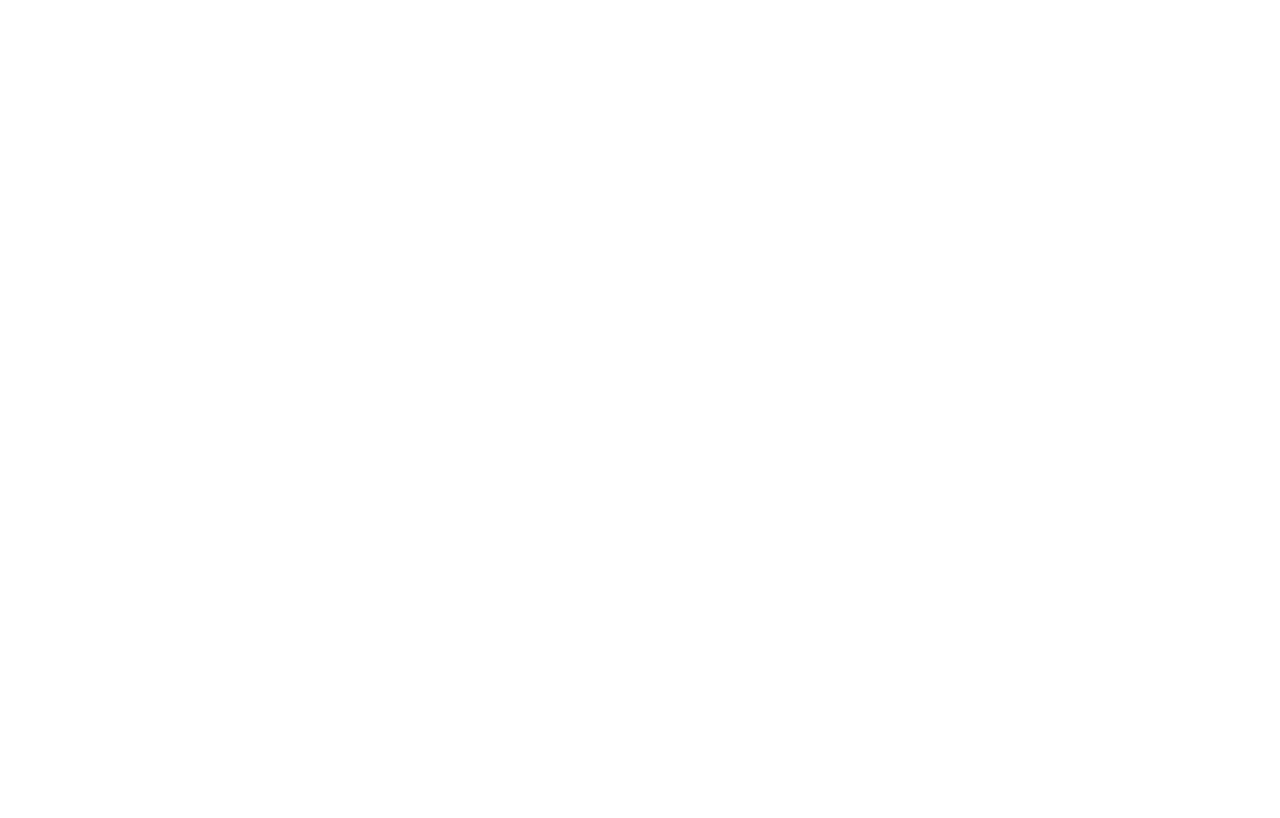
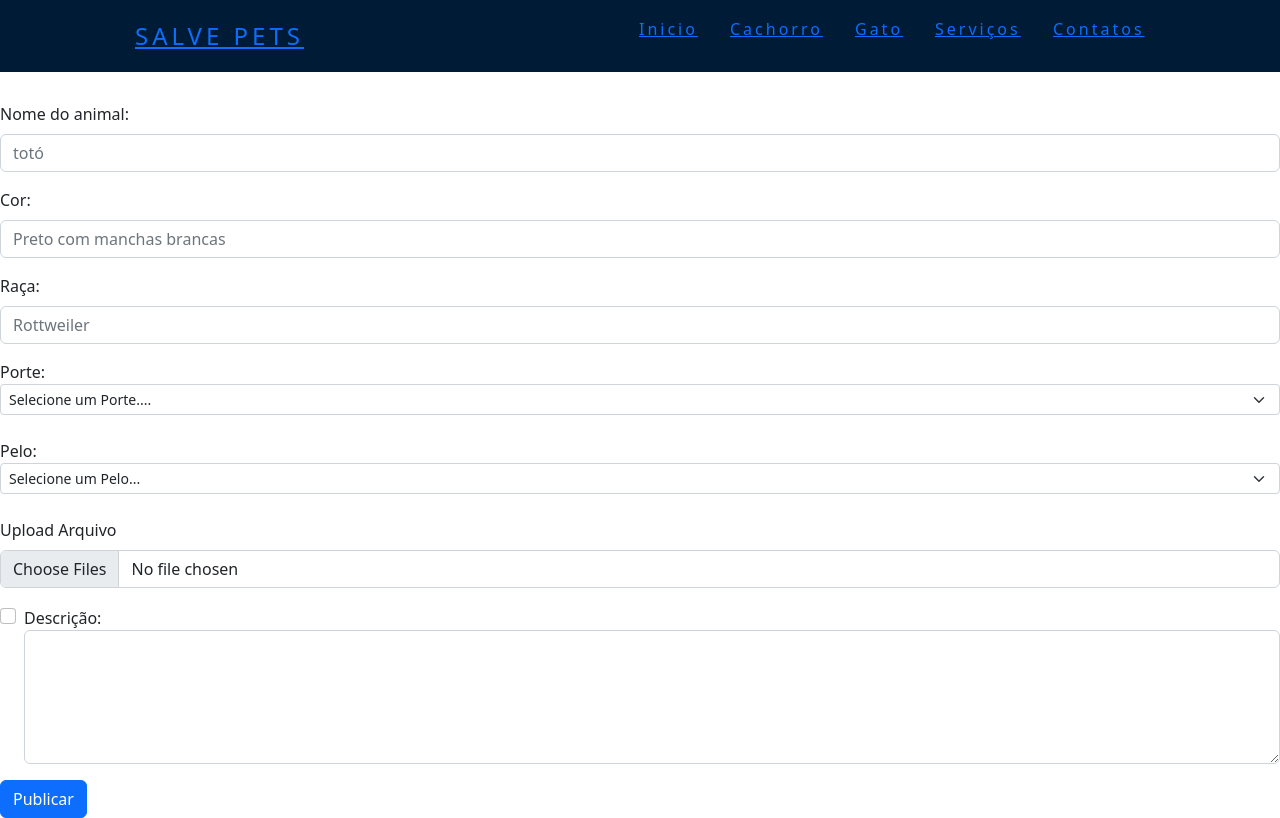
Before and after one commit to GuilhermeFriedrichS/Salve-Pet-Front, a React (Create React App) app: page /form in a window 1280 px wide. Before the commit this address had no page. Built offline with nearby package versions, Linux system fonts and the light colour scheme.

Commit message:
feat: creating animal form page

```diff
--- a/package.json
+++ b/package.json
@@ -6,10 +6,13 @@
     "@testing-library/jest-dom": "^5.16.5",
     "@testing-library/react": "^13.4.0",
     "@testing-library/user-event": "^13.5.0",
+    "bootstrap": "^5.2.3",
     "react": "^18.2.0",
     "react-dom": "^18.2.0",
     "react-router-dom": "^6.8.1",
     "react-scripts": "5.0.1",
+    "reactstrap": "^9.1.6",
+    "sass": "^1.58.3",
     "web-vitals": "^2.1.4"
   },
   "scripts": {
--- /dev/null
+++ b/src/components/form/index.jsx
@@ -0,0 +1,99 @@
+import React from "react";
+import "./styles.css";
+
+export default function Form() {
+  return (
+    <>
+      <form className="form-grup" action="/action_page.php">
+        <div class="mb-3 mt-3">
+          <label for="text" class="form-label">
+            Nome do animal:
+          </label>
+          <input
+            type="text"
+            class="form-control"
+            id="email"
+            placeholder="totó"
+            name="name"
+          ></input>
+        </div>
+        <div class="mb-3">
+          <label for="pwd" class="form-label">
+            Cor:
+          </label>
+          <input
+            type="text"
+            class="form-control"
+            id="pwd"
+            placeholder="Preto com manchas brancas"
+            name="cors"
+          ></input>
+        </div>{" "}
+        <div class="mb-3">
+          <label for="pwd" class="form-label">
+            Raça:
+          </label>
+          <input
+            type="text"
+            class="form-control"
+            id="pwd"
+            placeholder="Rottweiler"
+            name="raças"
+          ></input>
+        </div>
+        Porte:
+        <select
+          class="form-select form-select-sm"
+          aria-label=".form-select-sm example"
+        >
+          <option selected>Selecione um Porte....</option>
+          <option value="1">Pequeno</option>
+          <option value="2">Médio</option>
+          <option value="3">Grande</option>
+        </select>
+        <br></br>
+        Pelo:
+        <select
+          class="form-select form-select-sm"
+          aria-label=".form-select-sm example"
+        >
+          <option selected>Selecione um Pelo...</option>
+          <option value="1">Curto</option>
+          <option value="2">Médio</option>
+          <option value="3">Longo</option>
+        </select>
+        <br></br>
+        <div class="mb-3">
+          <label for="formFileMultiple" class="form-label">
+            Upload Arquivo
+          </label>
+          <input
+            class="form-control"
+            type="file"
+            id="formFileMultiple"
+            multiple
+          ></input>
+        </div>
+        <div class="form-check mb-3">
+          <label class="form-check-label">
+            <input
+              class="form-check-input"
+              type="checkbox"
+              name="remember"
+            ></input>
+          </label>
+          <label for="comment">Descrição:</label>
+          <textarea
+            class="form-control"
+            rows="5"
+            id="comment"
+            name="text"
+          ></textarea>
+        </div>
+        <button type="submit" class="btn btn-primary">
+          Publicar
+        </button>
+      </form>
+    </>
+  );
+}
--- /dev/null
+++ b/src/components/form/styles.css
@@ -0,0 +1,3 @@
+.form-grup {
+  margin-top: 8%;
+}
--- /dev/null
+++ b/src/pages/formulario/index.jsx
@@ -0,0 +1,13 @@
+import React from "react";
+import "./styles.css";
+import Navbar from "../../components/navbar";
+import Form from "../../components/form";
+
+export default function Formulario() {
+  return (
+    <>
+      <Navbar></Navbar>
+      <Form></Form>
+    </>
+  );
+}
--- a/src/pages/home/index.jsx
+++ b/src/pages/home/index.jsx
@@ -1,14 +1,14 @@
-import React from 'react'
-import Navbar from '../../components/navbar'
+import React from "react";
+import Navbar from "../../components/navbar";
 
-import './styles.css'
+import "./styles.css";
 
 function Home() {
-    return (
-        <thead>
-        <Navbar />
-        </thead>
-    )
+  return (
+    <>
+      <Navbar />
+    </>
+  );
 }
 
-export default Home
+export default Home;
--- a/src/routes/index.jsx
+++ b/src/routes/index.jsx
@@ -1,6 +1,5 @@
 import React from "react";
-import { Route, Routes, BrowserRouter } from "react-router-dom"
-
+import { Route, Routes, BrowserRouter } from "react-router-dom";
 
 import Home from "../pages/home";
 import Signin from "../pages/signin";
@@ -9,12 +8,12 @@
 import Dog from "../pages/dog";
 import Service from "../pages/service";
 import Contact from "../pages/contact";
-
+import Formulario from "../pages/formulario";
 const AppRoutes = () => {
   return (
     <BrowserRouter>
       <Routes>
-                <Route path="/" element={<Home/>} />
+        <Route path="/" element={<Home />} />
         <Route path="/home" element={<Home />} />
         <Route path="/signin" element={<Signin />} />
         <Route path="/signout" element={<Signout />} />
@@ -22,9 +21,10 @@
         <Route path="/dog" element={<Dog />} />
         <Route path="/cat" element={<Cat />} />
         <Route path="/contact" element={<Contact />} />
+        <Route path="/form" element={<Formulario />} />
       </Routes>
     </BrowserRouter>
-    )
-}
+  );
+};
 
-export default AppRoutes
+export default AppRoutes;
```
Also changed, not shown: src/components/navbar/index.jsx (+31 -13 lines), src/index.js (+5 -4 lines), src/pages/formulario/styles.css (added), 1 other file (tests, documents, lock files or other folders). Lines whose indentation alone changed are shown as unchanged.
